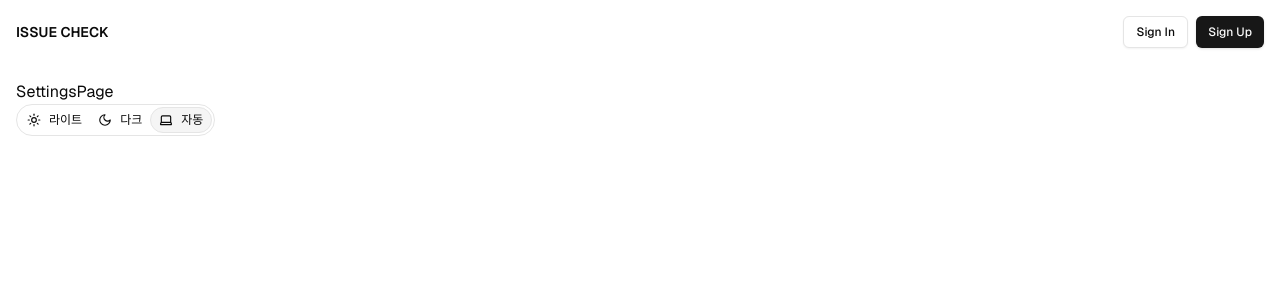
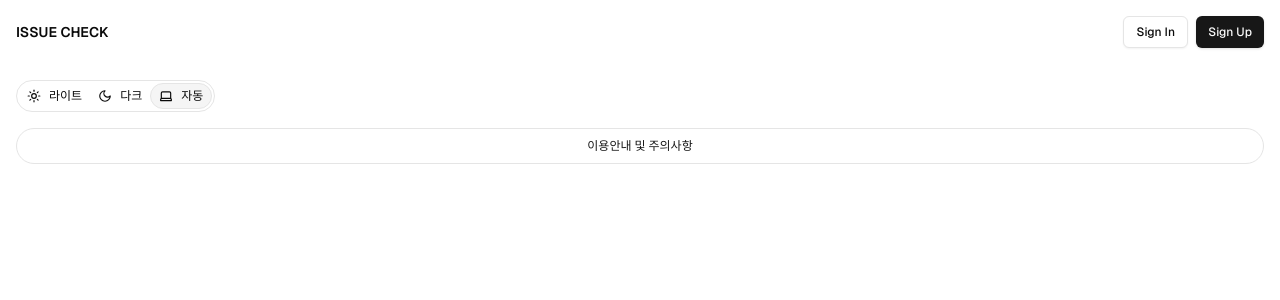
Before and after one commit to jxx-mx/jxxmx, a Next.js app: page /settings in a window 1280 px wide. Shown: the top 300 px of the page. Built offline with nearby package versions, Linux system fonts and the light colour scheme; no server answers.

Commit message:
fix: settings page

```diff
--- a/app/settings/page.tsx
+++ b/app/settings/page.tsx
@@ -1,10 +1,11 @@
+import { TermsOfService } from "@/components/terms-of-service";
 import ThemeSwitcher from "@/components/theme-switcher";
 
 export default function SettingsPage() {
   return (
     <div>
-      SettingsPage
       <ThemeSwitcher />
+      <TermsOfService />
     </div>
   );
 }
--- a/components/terms-of-service.tsx
+++ b/components/terms-of-service.tsx
@@ -5,7 +5,6 @@ import {
   DrawerTrigger,
 } from "@/components/drawer";
 import { Button } from "@/components/button";
-import ThemeSwitcher from "./theme-switcher";
 
 export function TermsOfService() {
   return (
@@ -35,7 +34,6 @@ export function TermsOfService() {
               바랍니다.
             </p>
           </div>
-          <ThemeSwitcher />
         </footer>
       </DrawerContent>
     </Drawer>
```
